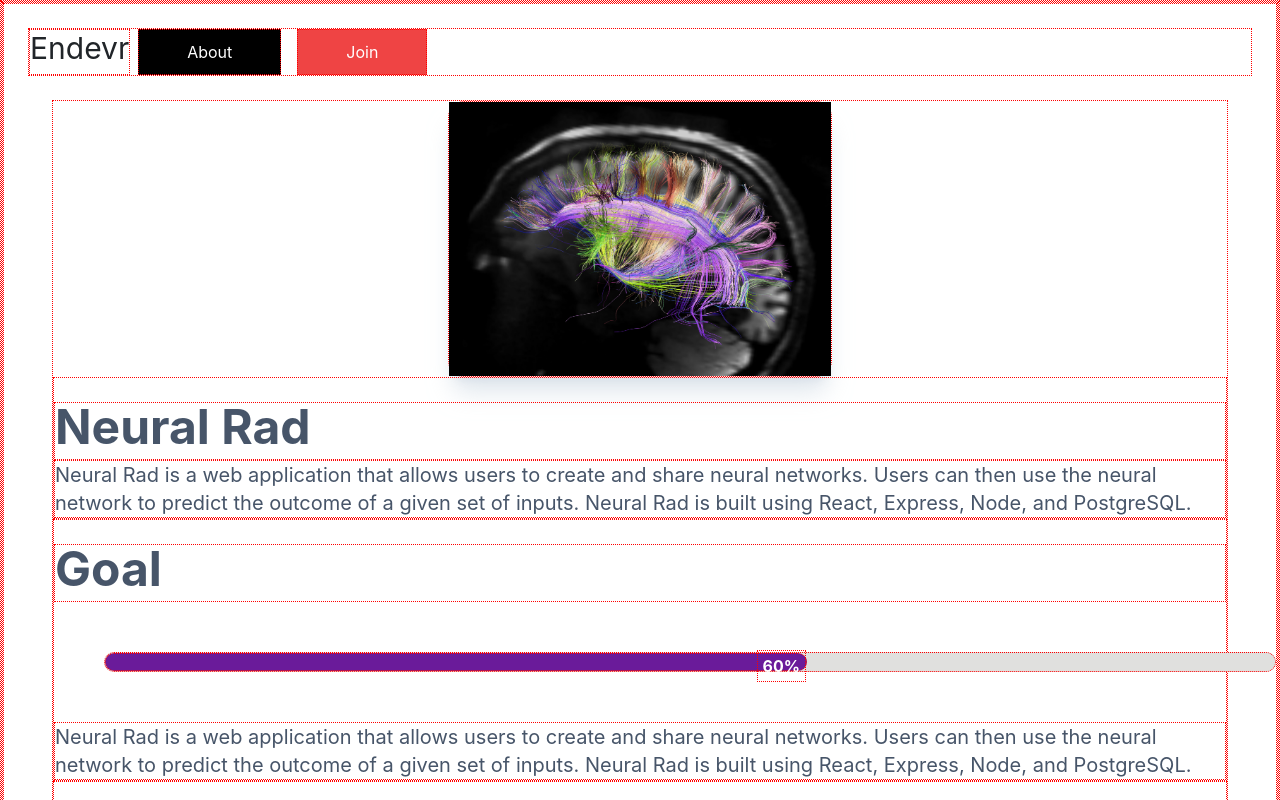
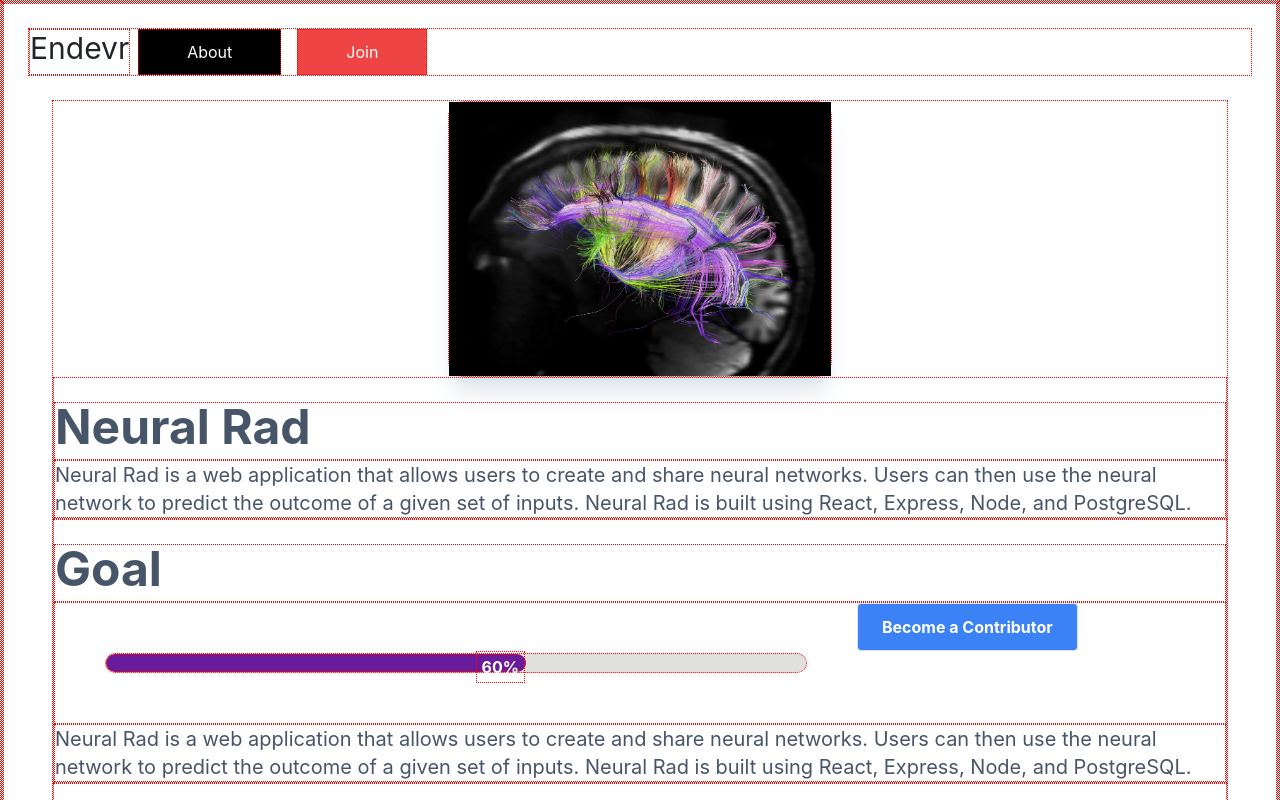
Before and after one commit to Endevr-Team/project-endevr, a React (Create React App) app in the folder new-frontend/: page / in a window 1280 px wide. Shown: the top 800 px of the page. Built offline with nearby package versions, Linux system fonts and the light colour scheme; what tw-elements would draw is missing.

Commit message:
Added contribute button

```diff
--- a/new-frontend/src/components/ProgressBar.js
+++ b/new-frontend/src/components/ProgressBar.js
@@ -3,7 +3,7 @@ const ProgressBar = (props) => {
 
     const containerStyles = {
         height: 20,
-        width: '100%',
+        width: '60%',
         backgroundColor: "#e0e0de",
         borderRadius: 50,
         margin: 50
@@ -12,9 +12,11 @@ const ProgressBar = (props) => {
     const fillerStyles = {
         height: '100%',
         width: `${completed}%`,
+        transition: 'width 1s ease-in-out',
         backgroundColor: bgcolor,
         borderRadius: 'inherit',
         textAlign: 'right'
+
     }
 
     const labelStyles = {
--- a/new-frontend/src/pages/ProjectPage.js
+++ b/new-frontend/src/pages/ProjectPage.js
@@ -33,9 +33,18 @@ function ProjectPage () {
 
 
                     <h1 className="text-5xl font-bold text-slate-600 pb-2 mt-4"> Goal </h1>
-                    {testData.map((item, idx) => (
-                        <ProgressBar key={idx} bgcolor={item.bgcolor} completed={item.completed} />
-                    ))}
+
+
+                    <div className="flex flex-row">
+                        {testData.map((item, idx) => (
+                            <ProgressBar key={idx} bgcolor={item.bgcolor} completed={item.completed} />
+                        ))}
+
+                        <button className="h-12 bg-blue-500 hover:bg-blue-700 text-white font-bold py-2 px-4 border border-blue-700 rounded">
+                            Become a Contributor
+                        </button>
+                    </div>
+
                     <p className="text-xl text-slate-600">
                         Neural Rad is a web application that allows users to create and share neural networks.
                         Users can then use the neural network to predict the outcome of a given set of inputs.
```
